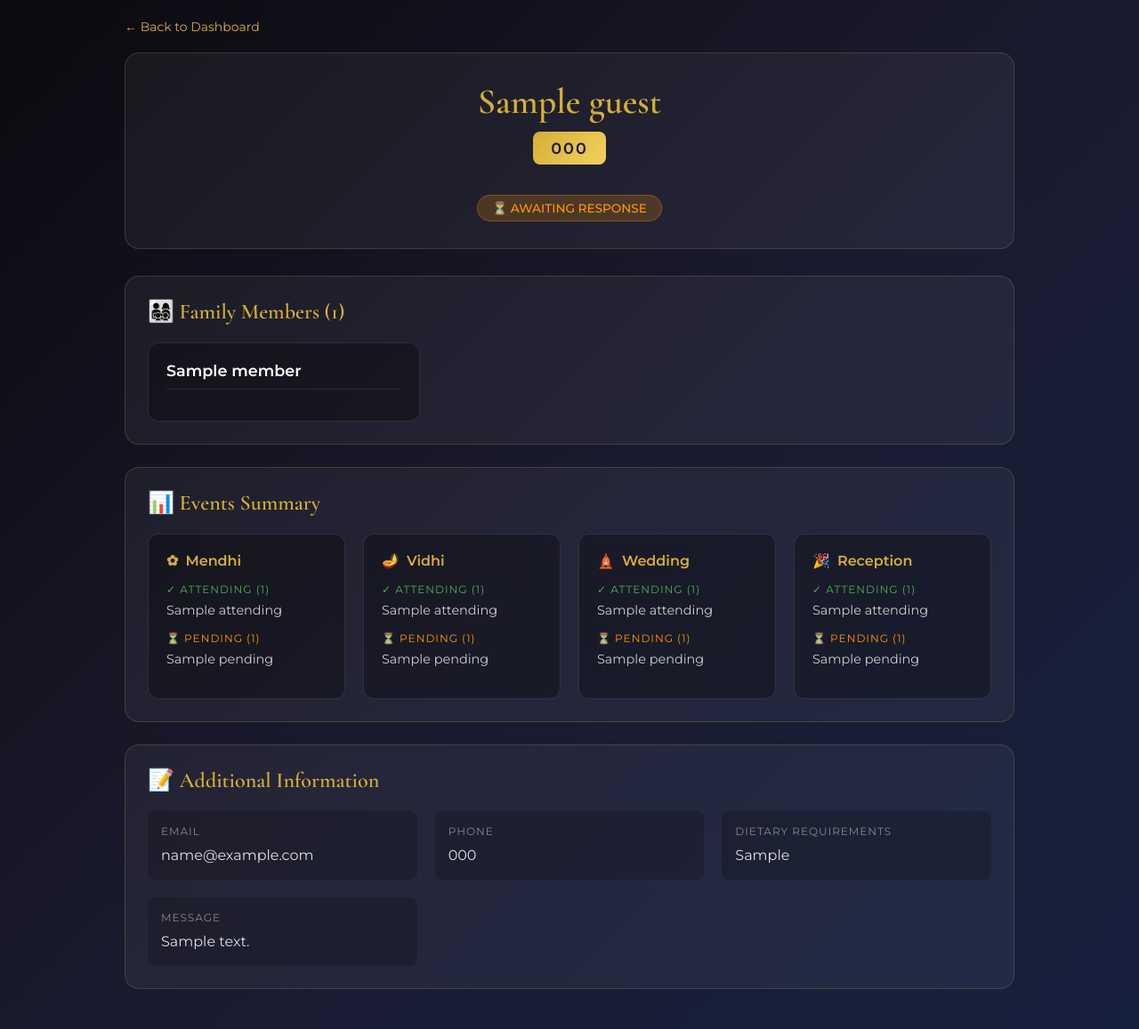
After one commit to kpatel2907/wedding-website, a Django app: template wedding/templates/wedding/family_detail.html in a window 1280 px wide. The commit adds this page. Shown: the whole page at 89% size. Run offline with Django 3.2, Linux system fonts and the light colour scheme; the template is opened without the code that fills it: most values are stand-ins (such as "Sample title", 1, 10 or a date in 2020).

Commit message:
Add clickable family detail view from dashboard

```diff
--- /dev/null
+++ b/wedding/templates/wedding/family_detail.html
@@ -0,0 +1,512 @@
+{% load static %}
+<!DOCTYPE html>
+<html lang="en">
+<head>
+    <meta charset="UTF-8">
+    <meta name="viewport" content="width=device-width, initial-scale=1.0">
+    <title>{{ guest.party_name }} - RSVP Details</title>
+    <link href="https://fonts.googleapis.com/css2?family=Cormorant+Garamond:wght@400;500;600&family=Montserrat:wght@300;400;500;600&display=swap" rel="stylesheet">
+    <style>
+        * {
+            margin: 0;
+            padding: 0;
+            box-sizing: border-box;
+        }
+
+        body {
+            font-family: 'Montserrat', sans-serif;
+            background: linear-gradient(135deg, #0a0a0f 0%, #1a1a2e 50%, #16213e 100%);
+            min-height: 100vh;
+            color: #e0e0e0;
+            padding: 20px;
+        }
+
+        .container {
+            max-width: 1000px;
+            margin: 0 auto;
+        }
+
+        .back-link {
+            display: inline-flex;
+            align-items: center;
+            gap: 8px;
+            color: #d4af37;
+            text-decoration: none;
+            font-size: 14px;
+            margin-bottom: 20px;
+            transition: all 0.3s ease;
+        }
+
+        .back-link:hover {
+            color: #f4d160;
+            transform: translateX(-5px);
+        }
+
+        .header {
+            background: rgba(255, 255, 255, 0.05);
+            border: 1px solid rgba(212, 175, 55, 0.2);
+            border-radius: 16px;
+            padding: 30px;
+            margin-bottom: 30px;
+            text-align: center;
+        }
+
+        .header h1 {
+            font-family: 'Cormorant Garamond', serif;
+            font-size: 2.5rem;
+            color: #d4af37;
+            margin-bottom: 10px;
+        }
+
+        .rsvp-code {
+            display: inline-block;
+            background: linear-gradient(135deg, #d4af37, #f4d160);
+            color: #1a1a2e;
+            padding: 8px 20px;
+            border-radius: 8px;
+            font-weight: 600;
+            font-size: 1.1rem;
+            letter-spacing: 2px;
+            margin-bottom: 15px;
+        }
+
+        .response-status {
+            display: inline-block;
+            padding: 6px 16px;
+            border-radius: 20px;
+            font-size: 0.85rem;
+            font-weight: 500;
+        }
+
+        .response-status.responded {
+            background: rgba(76, 175, 80, 0.2);
+            color: #4caf50;
+            border: 1px solid rgba(76, 175, 80, 0.3);
+        }
+
+        .response-status.pending {
+            background: rgba(255, 152, 0, 0.2);
+            color: #ff9800;
+            border: 1px solid rgba(255, 152, 0, 0.3);
+        }
+
+        .response-time {
+            color: #888;
+            font-size: 0.9rem;
+            margin-top: 10px;
+        }
+
+        .section {
+            background: rgba(255, 255, 255, 0.05);
+            border: 1px solid rgba(212, 175, 55, 0.2);
+            border-radius: 16px;
+            padding: 25px;
+            margin-bottom: 25px;
+        }
+
+        .section h2 {
+            font-family: 'Cormorant Garamond', serif;
+            font-size: 1.5rem;
+            color: #d4af37;
+            margin-bottom: 20px;
+            display: flex;
+            align-items: center;
+            gap: 10px;
+        }
+
+        /* Family Members Grid */
+        .members-grid {
+            display: grid;
+            grid-template-columns: repeat(auto-fill, minmax(280px, 1fr));
+            gap: 15px;
+        }
+
+        .member-card {
+            background: rgba(0, 0, 0, 0.3);
+            border: 1px solid rgba(255, 255, 255, 0.1);
+            border-radius: 12px;
+            padding: 20px;
+        }
+
+        .member-card h3 {
+            font-size: 1.1rem;
+            color: #fff;
+            margin-bottom: 15px;
+            padding-bottom: 10px;
+            border-bottom: 1px solid rgba(255, 255, 255, 0.1);
+        }
+
+        .event-status {
+            display: flex;
+            justify-content: space-between;
+            align-items: center;
+            padding: 8px 0;
+            border-bottom: 1px solid rgba(255, 255, 255, 0.05);
+        }
+
+        .event-status:last-child {
+            border-bottom: none;
+        }
+
+        .event-name {
+            display: flex;
+            align-items: center;
+            gap: 8px;
+            font-size: 0.9rem;
+        }
+
+        .event-icon {
+            font-size: 1rem;
+        }
+
+        .status-badge {
+            padding: 4px 10px;
+            border-radius: 12px;
+            font-size: 0.75rem;
+            font-weight: 500;
+        }
+
+        .status-badge.attending {
+            background: rgba(76, 175, 80, 0.2);
+            color: #4caf50;
+        }
+
+        .status-badge.not_attending {
+            background: rgba(244, 67, 54, 0.2);
+            color: #f44336;
+        }
+
+        .status-badge.pending {
+            background: rgba(255, 152, 0, 0.2);
+            color: #ff9800;
+        }
+
+        .status-badge.not-invited {
+            background: rgba(128, 128, 128, 0.2);
+            color: #888;
+        }
+
+        /* Events Summary */
+        .events-grid {
+            display: grid;
+            grid-template-columns: repeat(auto-fill, minmax(220px, 1fr));
+            gap: 20px;
+        }
+
+        .event-card {
+            background: rgba(0, 0, 0, 0.3);
+            border: 1px solid rgba(255, 255, 255, 0.1);
+            border-radius: 12px;
+            padding: 20px;
+        }
+
+        .event-card h4 {
+            font-size: 1rem;
+            color: #d4af37;
+            margin-bottom: 15px;
+            display: flex;
+            align-items: center;
+            gap: 8px;
+        }
+
+        .attendance-group {
+            margin-bottom: 12px;
+        }
+
+        .attendance-label {
+            font-size: 0.75rem;
+            text-transform: uppercase;
+            letter-spacing: 1px;
+            margin-bottom: 5px;
+        }
+
+        .attendance-label.attending {
+            color: #4caf50;
+        }
+
+        .attendance-label.not-attending {
+            color: #f44336;
+        }
+
+        .attendance-label.pending-label {
+            color: #ff9800;
+        }
+
+        .names-list {
+            font-size: 0.9rem;
+            color: #ccc;
+            line-height: 1.6;
+        }
+
+        .names-list.empty {
+            color: #666;
+            font-style: italic;
+        }
+
+        /* Additional Info */
+        .info-grid {
+            display: grid;
+            grid-template-columns: repeat(auto-fill, minmax(300px, 1fr));
+            gap: 20px;
+        }
+
+        .info-item {
+            background: rgba(0, 0, 0, 0.2);
+            border-radius: 8px;
+            padding: 15px;
+        }
+
+        .info-item label {
+            font-size: 0.75rem;
+            text-transform: uppercase;
+            letter-spacing: 1px;
+            color: #888;
+            display: block;
+            margin-bottom: 8px;
+        }
+
+        .info-item p {
+            color: #e0e0e0;
+            line-height: 1.5;
+        }
+
+        .info-item p.empty {
+            color: #666;
+            font-style: italic;
+        }
+
+        @media (max-width: 768px) {
+            .header h1 {
+                font-size: 1.8rem;
+            }
+
+            .members-grid,
+            .events-grid {
+                grid-template-columns: 1fr;
+            }
+        }
+    </style>
+</head>
+<body>
+    <div class="container">
+        <a href="{% url 'wedding:admin_dashboard' %}" class="back-link">
+            ← Back to Dashboard
+        </a>
+
+        <div class="header">
+            <h1>{{ guest.party_name }}</h1>
+            <div class="rsvp-code">{{ guest.rsvp_code }}</div>
+            <br><br>
+            {% if guest.has_responded %}
+                <span class="response-status responded">✓ RESPONDED</span>
+                <p class="response-time">Submitted {{ guest.rsvp_submitted_at|timesince }} ago</p>
+            {% else %}
+                <span class="response-status pending">⏳ AWAITING RESPONSE</span>
+            {% endif %}
+        </div>
+
+        <!-- Family Members -->
+        <div class="section">
+            <h2>👨‍👩‍👧‍👦 Family Members ({{ family_members.count }})</h2>
+            <div class="members-grid">
+                {% for member in family_members %}
+                <div class="member-card">
+                    <h3>{{ member.name }}</h3>
+
+                    {% if member.invited_mendhi %}
+                    <div class="event-status">
+                        <span class="event-name"><span class="event-icon">✿</span> Mendhi</span>
+                        <span class="status-badge {{ member.rsvp_mendhi }}">
+                            {% if member.rsvp_mendhi == 'attending' %}Attending
+                            {% elif member.rsvp_mendhi == 'not_attending' %}Not Attending
+                            {% else %}Pending{% endif %}
+                        </span>
+                    </div>
+                    {% endif %}
+
+                    {% if member.invited_vidhi %}
+                    <div class="event-status">
+                        <span class="event-name"><span class="event-icon">🪔</span> Vidhi</span>
+                        <span class="status-badge {{ member.rsvp_vidhi }}">
+                            {% if member.rsvp_vidhi == 'attending' %}Attending
+                            {% elif member.rsvp_vidhi == 'not_attending' %}Not Attending
+                            {% else %}Pending{% endif %}
+                        </span>
+                    </div>
+                    {% endif %}
+
+                    {% if member.invited_wedding %}
+                    <div class="event-status">
+                        <span class="event-name"><span class="event-icon">🛕</span> Wedding</span>
+                        <span class="status-badge {{ member.rsvp_wedding }}">
+                            {% if member.rsvp_wedding == 'attending' %}Attending
+                            {% elif member.rsvp_wedding == 'not_attending' %}Not Attending
+                            {% else %}Pending{% endif %}
+                        </span>
+                    </div>
+                    {% endif %}
+
+                    {% if member.invited_reception %}
+                    <div class="event-status">
+                        <span class="event-name"><span class="event-icon">🎉</span> Reception</span>
+                        <span class="status-badge {{ member.rsvp_reception }}">
+                            {% if member.rsvp_reception == 'attending' %}Attending
+                            {% elif member.rsvp_reception == 'not_attending' %}Not Attending
+                            {% else %}Pending{% endif %}
+                        </span>
+                    </div>
+                    {% endif %}
+                </div>
+                {% endfor %}
+            </div>
+        </div>
+
+        <!-- Events Summary -->
+        <div class="section">
+            <h2>📊 Events Summary</h2>
+            <div class="events-grid">
+                <!-- Mendhi -->
+                <div class="event-card">
+                    <h4><span class="event-icon">✿</span> Mendhi</h4>
+                    {% if events_summary.mendhi.attending or events_summary.mendhi.not_attending or events_summary.mendhi.pending %}
+                        {% if events_summary.mendhi.attending %}
+                        <div class="attendance-group">
+                            <div class="attendance-label attending">✓ Attending ({{ events_summary.mendhi.attending|length }})</div>
+                            <div class="names-list">{{ events_summary.mendhi.attending|join:", " }}</div>
+                        </div>
+                        {% endif %}
+                        {% if events_summary.mendhi.not_attending %}
+                        <div class="attendance-group">
+                            <div class="attendance-label not-attending">✗ Not Attending ({{ events_summary.mendhi.not_attending|length }})</div>
+                            <div class="names-list">{{ events_summary.mendhi.not_attending|join:", " }}</div>
+                        </div>
+                        {% endif %}
+                        {% if events_summary.mendhi.pending %}
+                        <div class="attendance-group">
+                            <div class="attendance-label pending-label">⏳ Pending ({{ events_summary.mendhi.pending|length }})</div>
+                            <div class="names-list">{{ events_summary.mendhi.pending|join:", " }}</div>
+                        </div>
+                        {% endif %}
+                    {% else %}
+                        <div class="names-list empty">No one invited to this event</div>
+                    {% endif %}
+                </div>
+
+                <!-- Vidhi -->
+                <div class="event-card">
+                    <h4><span class="event-icon">🪔</span> Vidhi</h4>
+                    {% if events_summary.vidhi.attending or events_summary.vidhi.not_attending or events_summary.vidhi.pending %}
+                        {% if events_summary.vidhi.attending %}
+                        <div class="attendance-group">
+                            <div class="attendance-label attending">✓ Attending ({{ events_summary.vidhi.attending|length }})</div>
+                            <div class="names-list">{{ events_summary.vidhi.attending|join:", " }}</div>
+                        </div>
+                        {% endif %}
+                        {% if events_summary.vidhi.not_attending %}
+                        <div class="attendance-group">
+                            <div class="attendance-label not-attending">✗ Not Attending ({{ events_summary.vidhi.not_attending|length }})</div>
+                            <div class="names-list">{{ events_summary.vidhi.not_attending|join:", " }}</div>
+                        </div>
+                        {% endif %}
+                        {% if events_summary.vidhi.pending %}
+                        <div class="attendance-group">
+                            <div class="attendance-label pending-label">⏳ Pending ({{ events_summary.vidhi.pending|length }})</div>
+                            <div class="names-list">{{ events_summary.vidhi.pending|join:", " }}</div>
+                        </div>
+                        {% endif %}
+                    {% else %}
+                        <div class="names-list empty">No one invited to this event</div>
+                    {% endif %}
+                </div>
+
+                <!-- Wedding -->
+                <div class="event-card">
+                    <h4><span class="event-icon">🛕</span> Wedding</h4>
+                    {% if events_summary.wedding.attending or events_summary.wedding.not_attending or events_summary.wedding.pending %}
+                        {% if events_summary.wedding.attending %}
+                        <div class="attendance-group">
+                            <div class="attendance-label attending">✓ Attending ({{ events_summary.wedding.attending|length }})</div>
+                            <div class="names-list">{{ events_summary.wedding.attending|join:", " }}</div>
+                        </div>
+                        {% endif %}
+                        {% if events_summary.wedding.not_attending %}
+                        <div class="attendance-group">
+                            <div class="attendance-label not-attending">✗ Not Attending ({{ events_summary.wedding.not_attending|length }})</div>
+                            <div class="names-list">{{ events_summary.wedding.not_attending|join:", " }}</div>
+                        </div>
+                        {% endif %}
+                        {% if events_summary.wedding.pending %}
+                        <div class="attendance-group">
+                            <div class="attendance-label pending-label">⏳ Pending ({{ events_summary.wedding.pending|length }})</div>
+                            <div class="names-list">{{ events_summary.wedding.pending|join:", " }}</div>
+                        </div>
+                        {% endif %}
+                    {% else %}
+                        <div class="names-list empty">No one invited to this event</div>
+                    {% endif %}
+                </div>
+
+                <!-- Reception -->
+                <div class="event-card">
+                    <h4><span class="event-icon">🎉</span> Reception</h4>
+                    {% if events_summary.reception.attending or events_summary.reception.not_attending or events_summary.reception.pending %}
+                        {% if events_summary.reception.attending %}
+                        <div class="attendance-group">
+                            <div class="attendance-label attending">✓ Attending ({{ events_summary.reception.attending|length }})</div>
+                            <div class="names-list">{{ events_summary.reception.attending|join:", " }}</div>
+                        </div>
+                        {% endif %}
+                        {% if events_summary.reception.not_attending %}
+                        <div class="attendance-group">
+                            <div class="attendance-label not-attending">✗ Not Attending ({{ events_summary.reception.not_attending|length }})</div>
+                            <div class="names-list">{{ events_summary.reception.not_attending|join:", " }}</div>
+                        </div>
+                        {% endif %}
+                        {% if events_summary.reception.pending %}
+                        <div class="attendance-group">
+                            <div class="attendance-label pending-label">⏳ Pending ({{ events_summary.reception.pending|length }})</div>
+                            <div class="names-list">{{ events_summary.reception.pending|join:", " }}</div>
+                        </div>
+                        {% endif %}
+                    {% else %}
+                        <div class="names-list empty">No one invited to this event</div>
+                    {% endif %}
+                </div>
+            </div>
+        </div>
+
+        <!-- Additional Info -->
+        {% if guest.dietary_requirements or guest.message or guest.email or guest.phone %}
+        <div class="section">
+            <h2>📝 Additional Information</h2>
+            <div class="info-grid">
+                {% if guest.email %}
+                <div class="info-item">
+                    <label>Email</label>
+                    <p>{{ guest.email }}</p>
+                </div>
+                {% endif %}
+                {% if guest.phone %}
+                <div class="info-item">
+                    <label>Phone</label>
+                    <p>{{ guest.phone }}</p>
+                </div>
+                {% endif %}
+                {% if guest.dietary_requirements %}
+                <div class="info-item">
+                    <label>Dietary Requirements</label>
+                    <p>{{ guest.dietary_requirements }}</p>
+                </div>
+                {% endif %}
+                {% if guest.message %}
+                <div class="info-item">
+                    <label>Message</label>
+                    <p>{{ guest.message }}</p>
+                </div>
+                {% endif %}
+            </div>
+        </div>
+        {% endif %}
+    </div>
+</body>
+</html>
--- a/wedding/urls.py
+++ b/wedding/urls.py
@@ -14,6 +14,7 @@ urlpatterns = [
     # Admin dashboard
     path('dashboard/', views.admin_dashboard, name='admin_dashboard'),
     path('dashboard/guests/', views.admin_guest_list, name='admin_guest_list'),
+    path('dashboard/family/<str:rsvp_code>/', views.family_detail, name='family_detail'),
     path('dashboard/export/', views.export_guests_csv, name='export_guests_csv'),
     path('api/dashboard/stats/', views.api_dashboard_stats, name='api_dashboard_stats'),
 ]
```
Also changed, not shown: wedding/templates/wedding/admin_dashboard.html (+16 -2 lines), wedding/views.py (+32 -0 lines).
